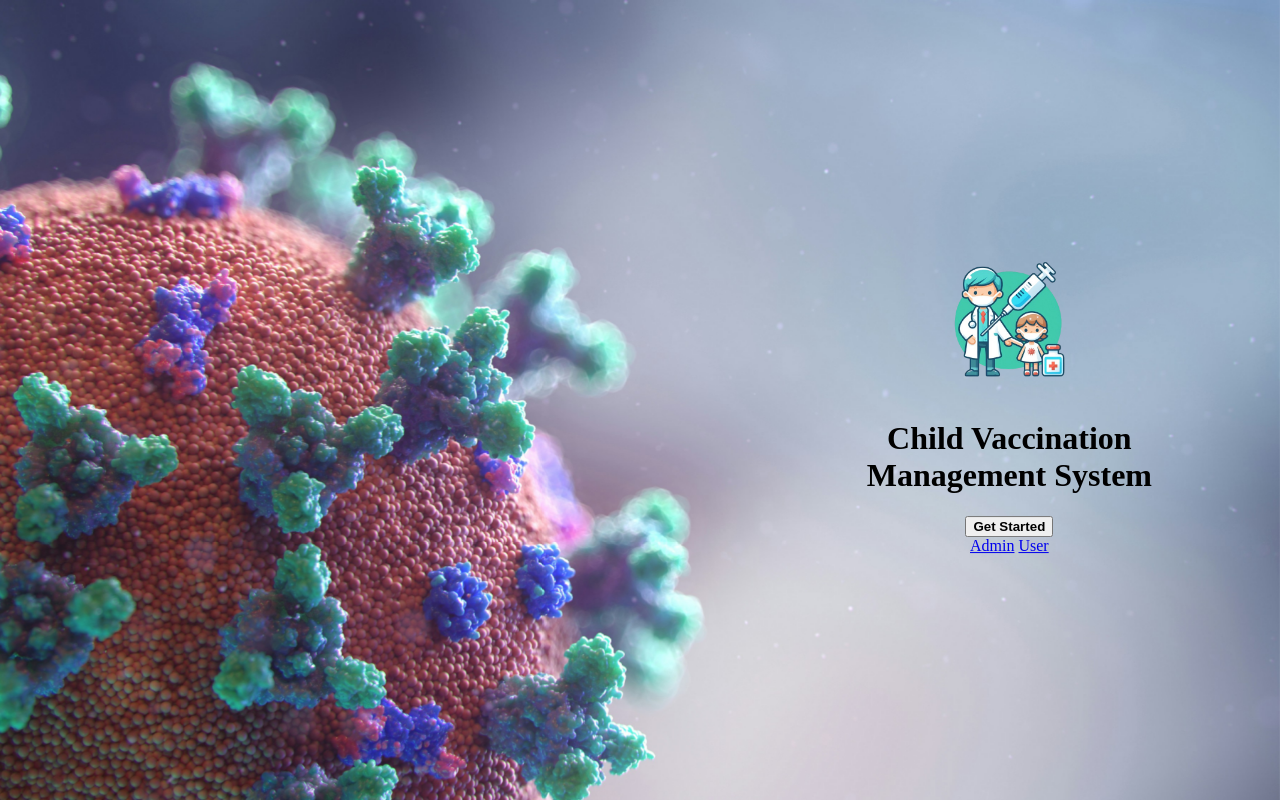
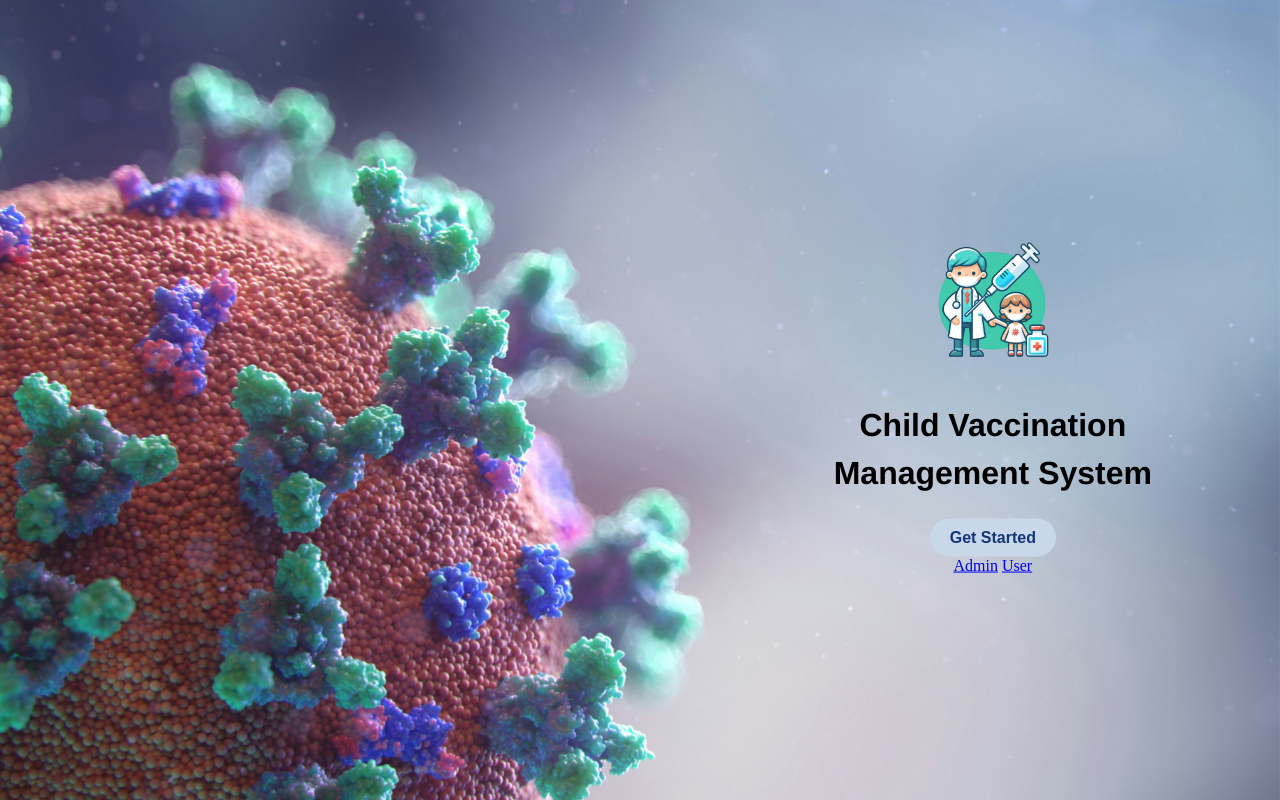
Before and after one commit to nethmimelisha/Computing-Group-Project, a PHP site: page /home.html in a window 1280 px wide. Run offline with PHP 8.4, Linux system fonts and the light colour scheme.

Commit message:
home css

```diff
--- a/css/home.css
+++ b/css/home.css
@@ -33,3 +33,20 @@
 .logo {
     width: 150px;
 }
+
+h1 {
+    color:rgb(0, 0, 0);
+    font-size: 32px;
+    font-family: 'Franklin Gothic Medium', 'Arial Narrow', Arial, sans-serif;
+    line-height: 1.5;
+}
+
+.get-started-btn {
+    background-color: #c9d8e9;
+    color: rgb(22, 53, 120);
+    font-size: 16px;
+    padding: 10px 20px;
+    border: none;
+    cursor: pointer;
+    border-radius: 20px;
+}
```
